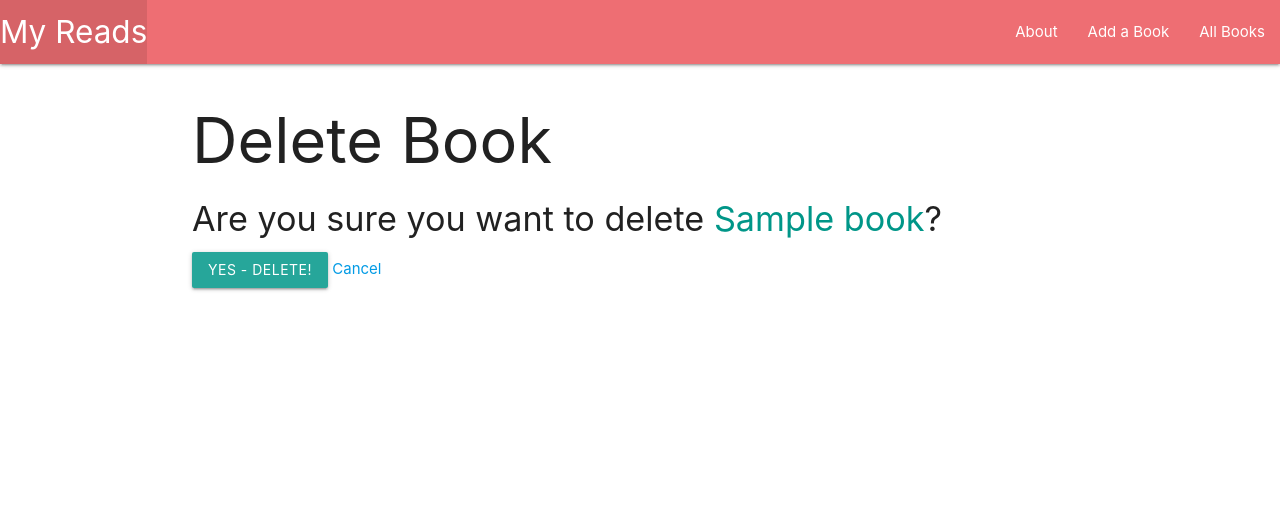
After one commit to cyrusw213/my_reads, a Django app: page /books/1/delete/ in a window 1280 px wide. The commit adds this page. Shown: the top 528 px of the page. Run offline with Django 4.2, Linux system fonts and the light colour scheme; tables that the repository leaves empty hold one stand-in row (values such as "Sample post").

Commit message:
delete functionality works

```diff
--- a/main_app/models.py
+++ b/main_app/models.py
@@ -1,4 +1,5 @@
 from django.db import models
+from django.urls import reverse
 from datetime import date
 from django.contrib.auth.models import User
 # Create your models here.
--- a/main_app/templates/books/index.html
+++ b/main_app/templates/books/index.html
@@ -4,11 +4,10 @@
 
 {% for book in books %}
 <div class="card">
-  <a href="">
+  <a href="{% url 'detail' book.id %}">
     <div class="card-content">
       <span class="card-title">{{ book.name }}</span>
       <p>Genre: {{ book.genre }}</p>
-      <p>Description: {{ book.description }}</p>
     </div>
   </a>
 </div>
--- /dev/null
+++ b/main_app/templates/main_app/book_confirm_delete.html
@@ -0,0 +1,14 @@
+{% extends 'base.html' %} {% block content %}
+<h1>Delete Book</h1>
+
+<h4>
+  Are you sure you want to delete
+  <span class="teal-text">{{ object.name }}</span>?
+</h4>
+
+<form action="" method="POST">
+  {% csrf_token %}
+  <input type="submit" value="Yes - Delete!" class="btn" />
+  <a href="{% url 'detail' book.id %}">Cancel</a>
+</form>
+{% endblock %}
--- a/main_app/urls.py
+++ b/main_app/urls.py
@@ -5,5 +5,7 @@ urlpatterns = [
     path('', views.home, name='home'),
     path('about/', views.about, name='about'),
     path('books/', views.book_index, name='index'),
-    path('books/create', views.BookCreate.as_view(), name='books_create')
+    path('books/create', views.BookCreate.as_view(), name='books_create'),
+    path('books/<int:book_id>', views.book_detail, name='detail'),
+    path('books/<int:pk>/delete/', views.BookDelete.as_view(), name='books_delete'),
 ]
--- a/main_app/views.py
+++ b/main_app/views.py
@@ -14,8 +14,15 @@ def book_index(request):
     books = Book.objects.all()
     return render(request, 'books/index.html', {'books': books})
 
+def book_detail(request, book_id):
+    book = Book.objects.get(id=book_id)
+    return render(request, 'books/detail.html', {'book': book})
 
 class BookCreate(CreateView):
     model = Book
     fields = ['name', 'genre', 'description', 'author']
     success_url = '/books/'
+
+class BookDelete(DeleteView):
+    model = Book
+    success_url = '/books/'
```
Also changed, not shown: main_app/templates/books/detail.html (added, +18 -0 lines).
